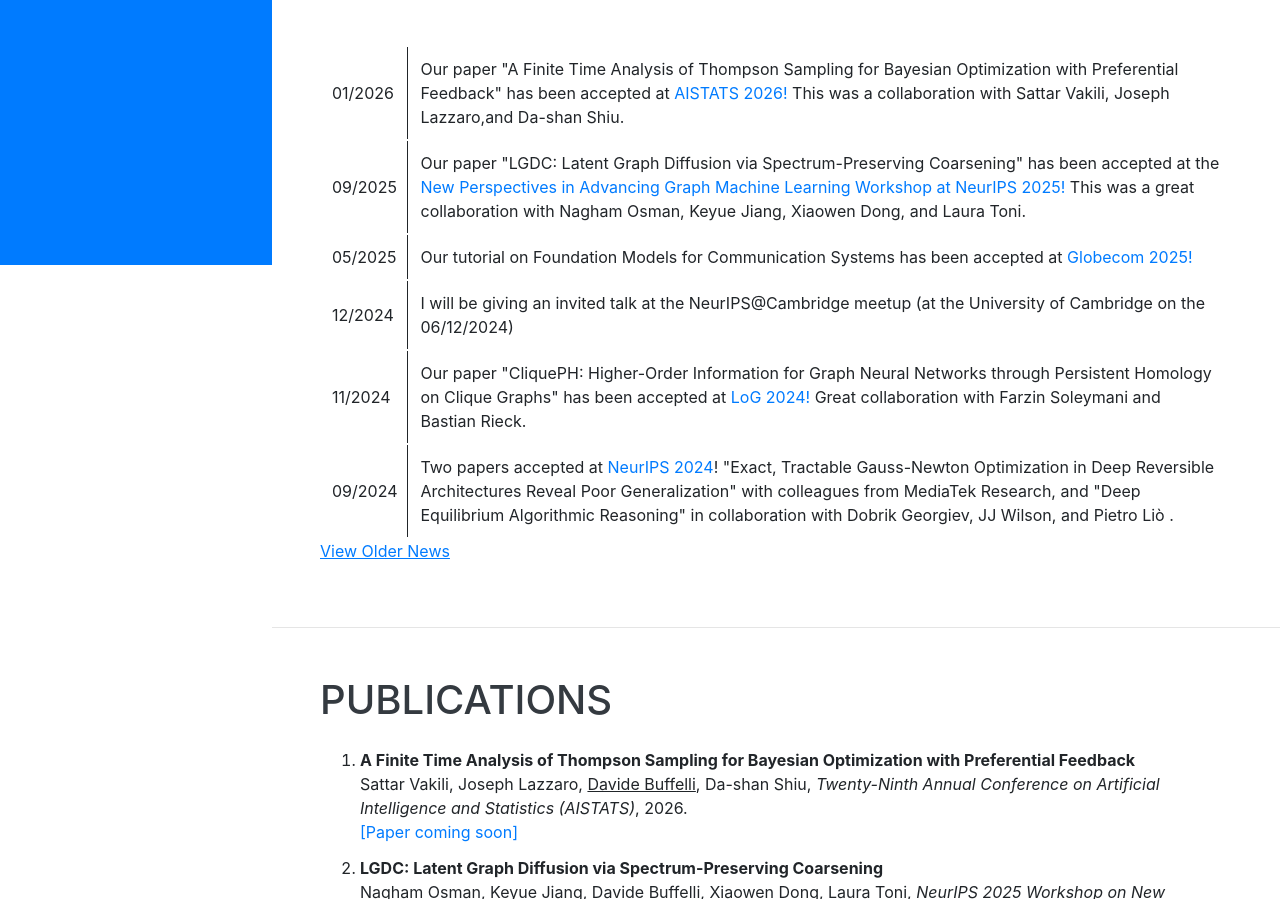
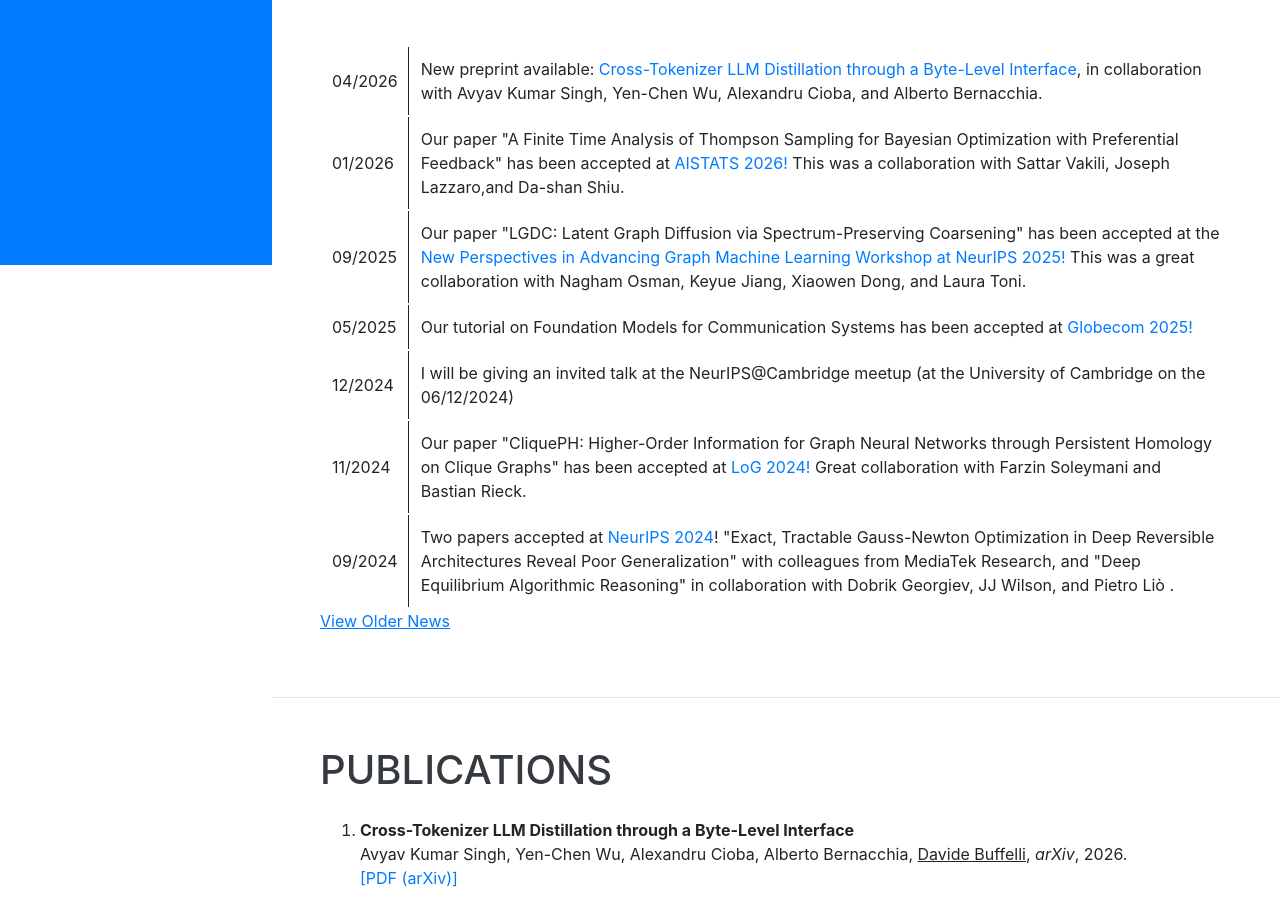
Before and after one commit to DavideBuffelli/davidebuffelli.github.io, a website with bundled scripts: page index.html in a window 1280 px wide. Shown: the part 535-1434 px from the top of the page. Built offline with nearby package versions, Linux system fonts and the light colour scheme; a web font is replaced by a local one.

Commit message:
added paper

```diff
--- a/index.html
+++ b/index.html
@@ -90,6 +90,11 @@
           <table style="border-collapse: separate;">
 
             <tr style="border: none;">
+			  <td style="border-right: solid 1px; padding:10px;">04/2026</td>
+              <td style="border-left: solid 0px; padding:10px;">New preprint available: <a href="https://arxiv.org/abs/2604.07466">Cross-Tokenizer LLM Distillation through a Byte-Level Interface</a>, in collaboration with Avyav Kumar Singh, Yen-Chen Wu, Alexandru Cioba, and Alberto Bernacchia.</td>
+			</tr>
+
+            <tr style="border: none;">
 			  <td style="border-right: solid 1px; padding:10px;">01/2026</td>
               <td style="border-left: solid 0px; padding:10px;">Our paper "A Finite Time Analysis of Thompson Sampling for Bayesian Optimization with Preferential Feedback" has been accepted at <a href="https://virtual.aistats.org/Conferences/2026">AISTATS 2026!</a> This was a collaboration with Sattar Vakili, Joseph Lazzaro,and Da-shan Shiu.</td>
 			</tr>
@@ -135,6 +140,11 @@
         <h1 class="mb-0">Publications</h1>
           <br>
           <ul  style="list-style-type:bullet;">
+            <li style="margin-bottom: 12px;">
+              <strong>Cross-Tokenizer LLM Distillation through a Byte-Level Interface</strong><br>
+              Avyav Kumar Singh, Yen-Chen Wu, Alexandru Cioba, Alberto Bernacchia, <span style="text-decoration: underline;">Davide Buffelli</span>, <em>arXiv</em>, 2026. <br>
+              <a href="https://arxiv.org/abs/2604.07466" target="_blank">[PDF (arXiv)]</a>
+            </li>
             <li style="margin-bottom: 12px;">
               <strong>A Finite Time Analysis of Thompson Sampling for Bayesian Optimization with Preferential Feedback</strong><br>
               Sattar Vakili, Joseph Lazzaro, <span style="text-decoration: underline;">Davide Buffelli</span>, Da-shan Shiu, <em>Twenty-Ninth Annual Conference on Artificial Intelligence and Statistics (AISTATS)</em>, 2026. <br>
```
Also changed, not shown: all_news.html (+5 -0 lines), publications.html (+5 -0 lines).
